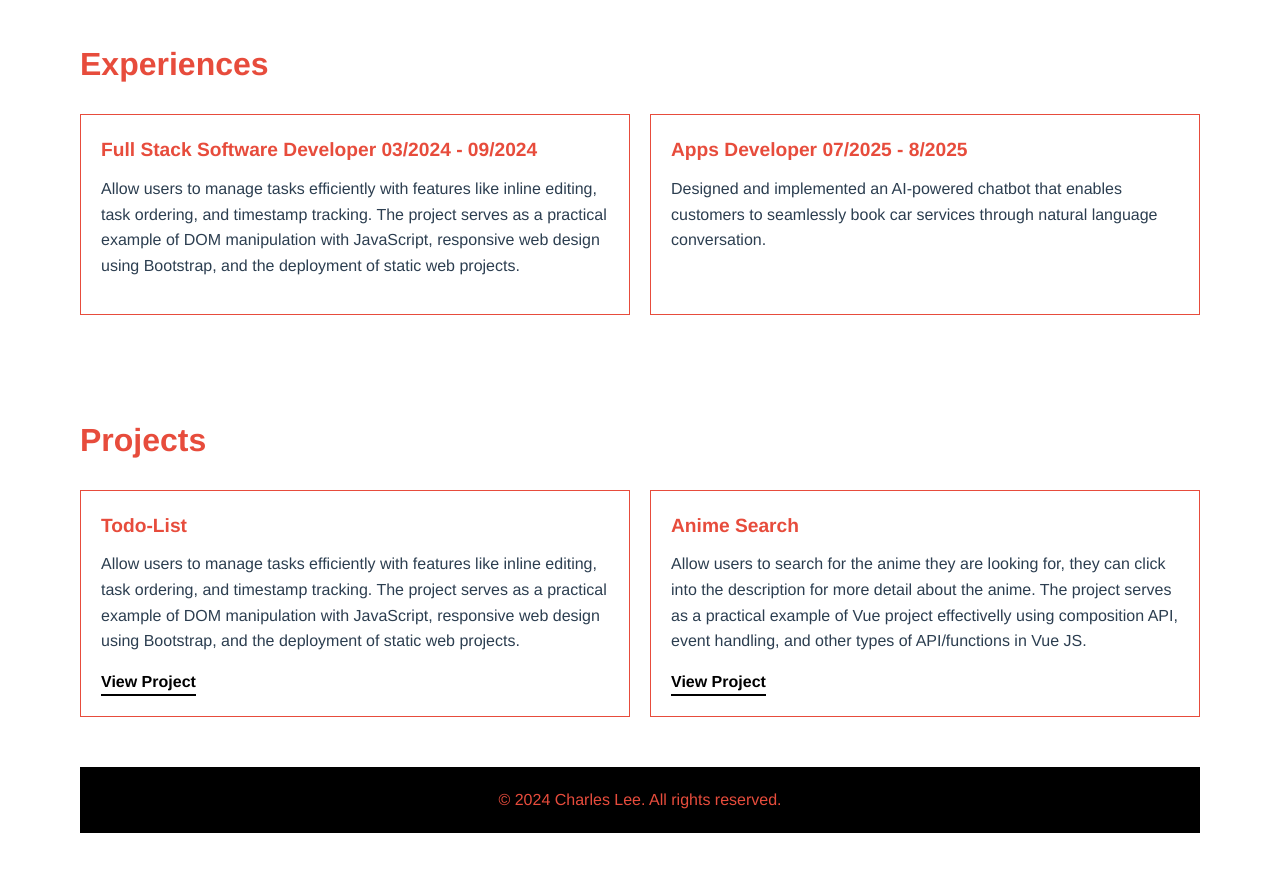
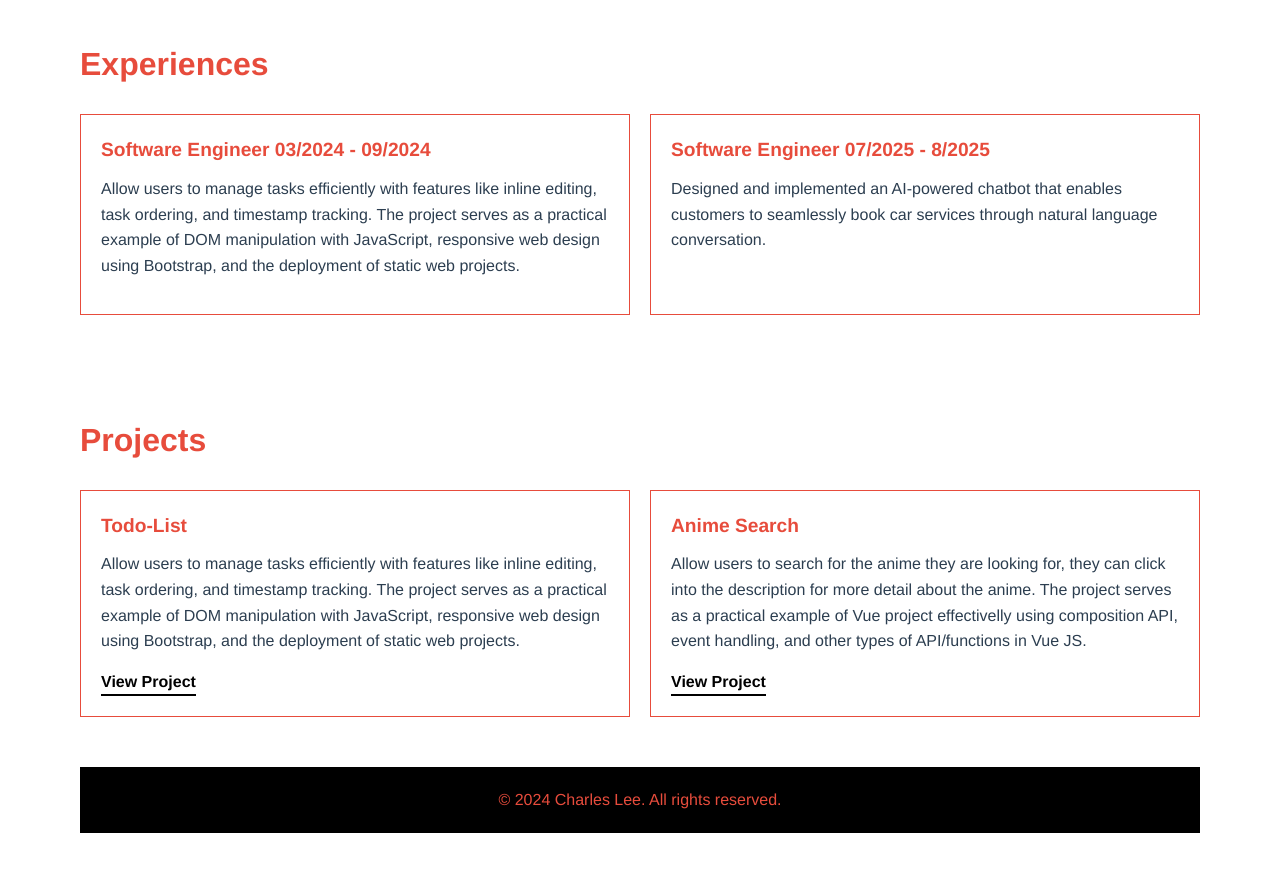
Before and after one commit to Elcree505/portfolio, a Vue app: page / in a window 1280 px wide. Shown: the part 1460-2331 px from the top of the page. Built offline with nearby package versions, Linux system fonts and the light colour scheme.

Commit message:
change 10/2

```diff
--- a/src/components/vue-experience.vue
+++ b/src/components/vue-experience.vue
@@ -15,8 +15,8 @@ import { ref, onMounted } from 'vue';
 import { useIntersectionObserver } from '@vueuse/core';
 
 const experiences = ref([
-  { id: 1, title: 'Full Stack Software Developer 03/2024 - 09/2024', description: 'Allow users to manage tasks efficiently with features like inline editing, task ordering, and timestamp tracking. The project serves as a practical example of DOM manipulation with JavaScript, responsive web design using Bootstrap, and the deployment of static web projects. ',},
-  { id: 2, title: 'Apps Developer 07/2025 - 8/2025', description: 'Designed and implemented an AI-powered chatbot that enables customers to seamlessly book car services through natural language conversation.'}
+  { id: 1, title: 'Software Engineer 03/2024 - 09/2024', description: 'Allow users to manage tasks efficiently with features like inline editing, task ordering, and timestamp tracking. The project serves as a practical example of DOM manipulation with JavaScript, responsive web design using Bootstrap, and the deployment of static web projects. ',},
+  { id: 2, title: 'Software Engineer 07/2025 - 8/2025', description: 'Designed and implemented an AI-powered chatbot that enables customers to seamlessly book car services through natural language conversation.'}
 ]);
 
 onMounted(() => {
```
Also changed, not shown: 7 other files (tests, documents, lock files or other folders).
